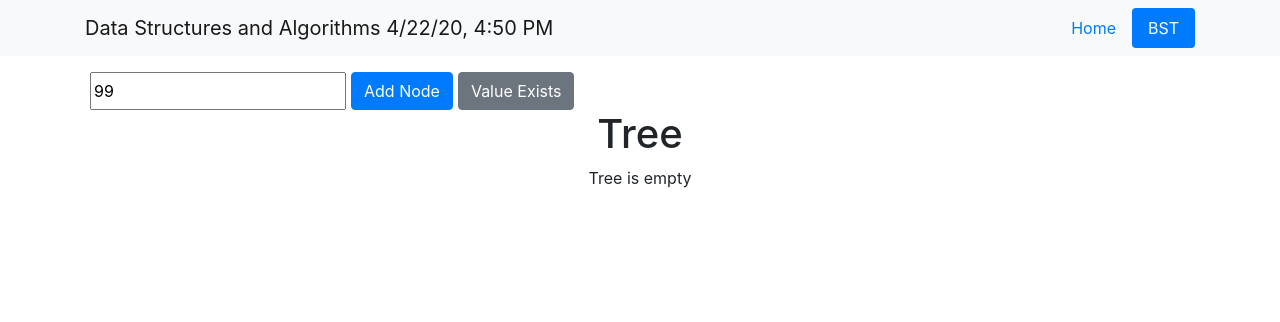
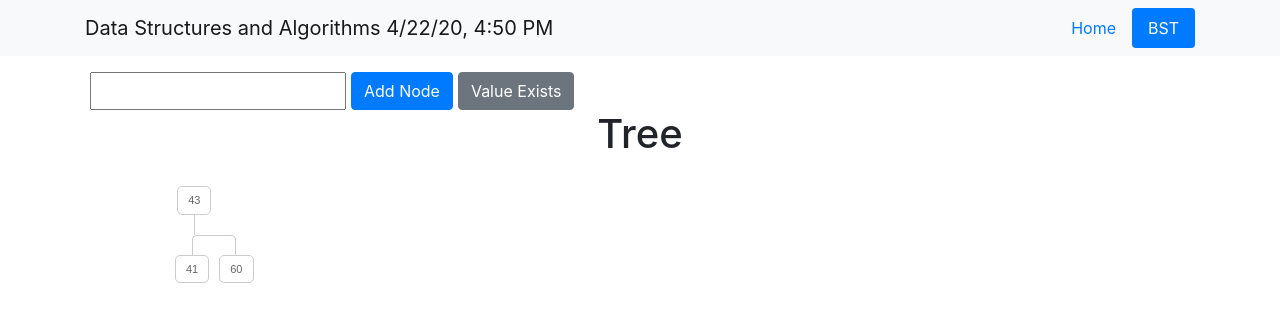
Before and after one commit to alexjwatts83/angular-data-strucutres, an Angular app: page /binary-search-trees in a window 1280 px wide. Shown: the top 322 px of the page. Built offline with nearby package versions, Linux system fonts and the light colour scheme.

Commit message:
more bst stuff, putting on hold going back to start

```diff
--- a/src/app/binary-search-trees/binary-search-tree.component.html
+++ b/src/app/binary-search-trees/binary-search-tree.component.html
@@ -3,19 +3,26 @@
   <button class="btn btn-primary margin-5px-left" type="button" (click)="addNode()">Add Node</button>
   <button class="btn btn-secondary margin-5px-left" type="button" (click)="doesNotExists()">Value Exists</button>
 </div>
-<div>
 <h1>Tree</h1>
 <div *ngIf="message">
   {{message}}
 </div>
 <div *ngIf="tree.root === null">Tree is empty</div>
 <div *ngIf="tree.root !== null">
+  <!-- <pre>{{traverseTree(tree.root) | json}}</pre> -->
   <div class="tree">
     <ul>
       <li>
         <a href="#">{{tree.root.value}}</a>
+        <ul>
+          <li>
+            <a href="#">{{tree.root.left.value}}</a>
+          </li>
+          <li>
+            <a href="#">{{tree.root.right.value}}</a>
+          </li>
+        </ul>
       </li>
     </ul>
   </div>
 </div>
-</div>
--- a/src/app/binary-search-trees/binary-search-tree.component.ts
+++ b/src/app/binary-search-trees/binary-search-tree.component.ts
@@ -12,7 +12,10 @@ export class BinarySearchTreeComponent implements OnInit {
   message: string;
   constructor() {
     this.tree = new BinarySearchTree<number>();
-    this.inputValue = '99';
+    const values = [43,41,60,48,75,67,99,80];
+    for(let i = 0; i < values.length; i++) {
+      this.tree.insert(values[i]);
+    }
   }
 
   ngOnInit(): void {
@@ -28,4 +31,12 @@ export class BinarySearchTreeComponent implements OnInit {
     const exists = this.tree.lookup(nodeValue);
     this.message = `Value ${nodeValue} ${exists ? ' does exist :)' : ' does not exists :('}`;
   }
+
+  traverseTree(node: any) {
+    let tree: any;
+    tree = { value: node.value };
+    tree.left = node.left === null ? null : this.traverseTree(node.left);
+    tree.right = node.right === null ? null : this.traverseTree(node.right);
+    return tree;
+  }
 }
```
Lines whose indentation alone changed are shown as unchanged.
